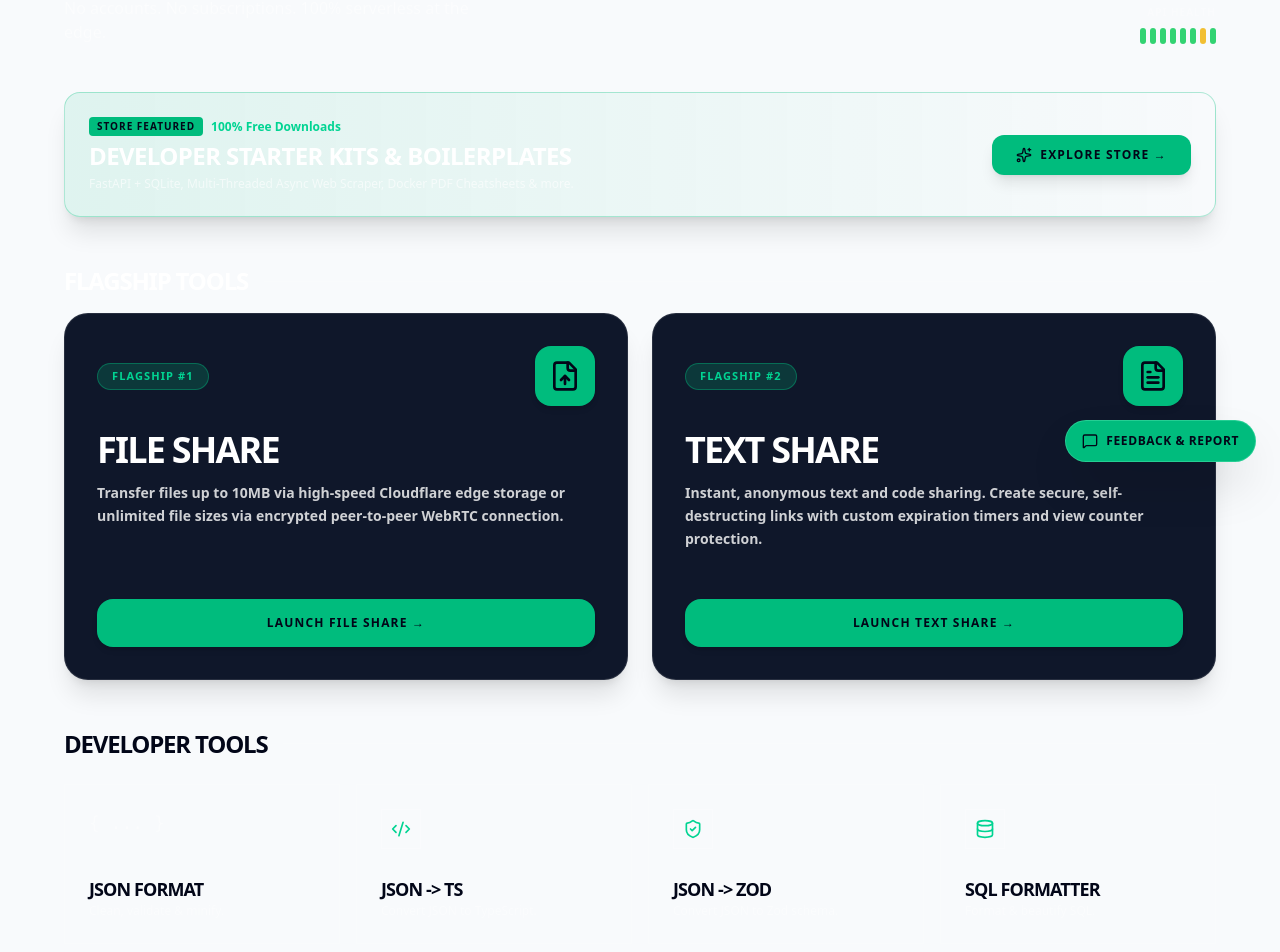
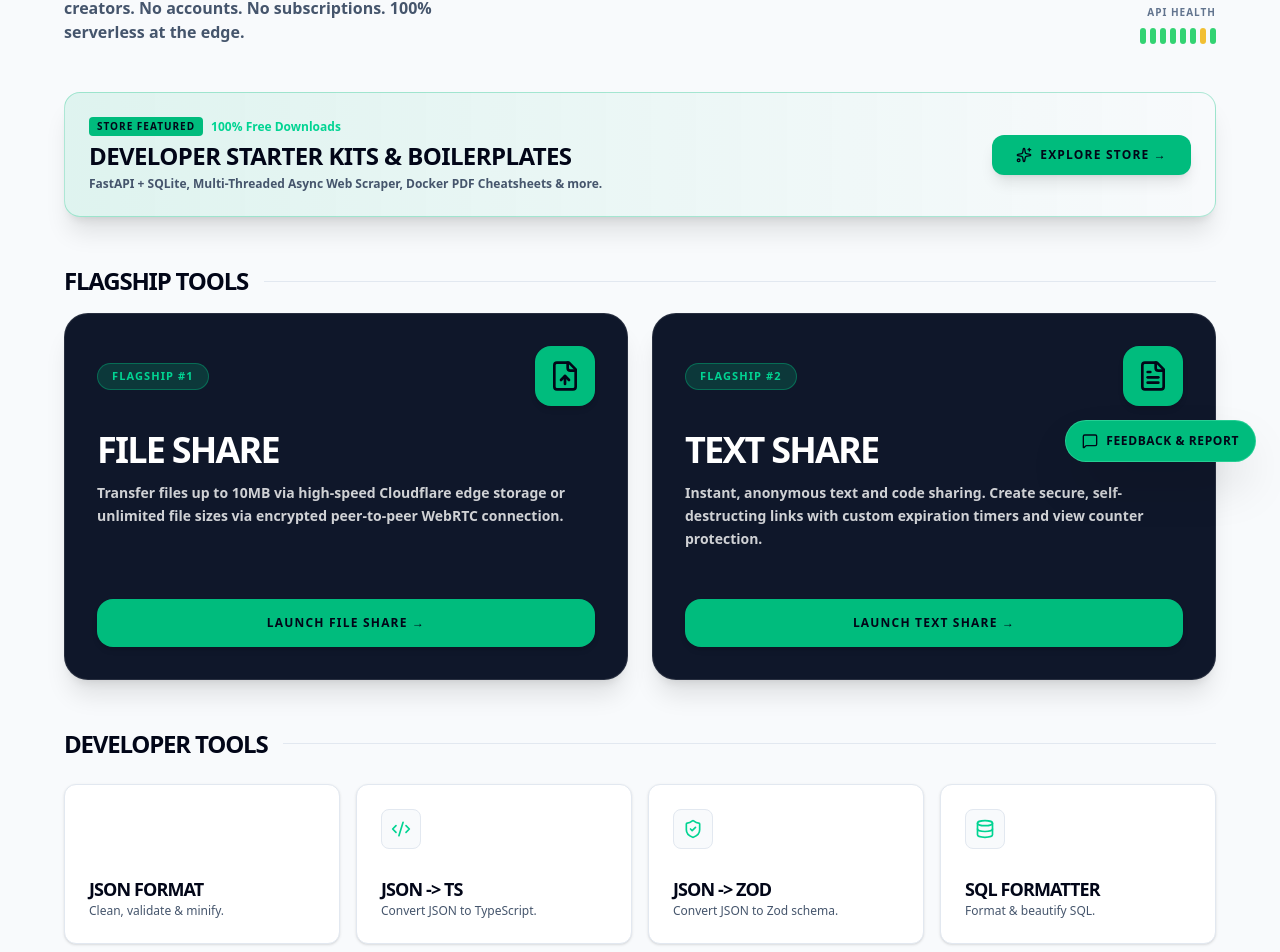
Before and after one commit to ariandesu/shareflow, a React (Vite) app: page / in a window 1280 px wide. Shown: the part 314-1266 px from the top of the page. Built offline with nearby package versions, Linux system fonts and the light colour scheme.

Commit message:
fix(hermes): complete 8-cycle light theme architecture overhaul across navbar, hero, tool grid, flagship cards, and developer gateway

```diff
--- a/src/components/Layout.tsx
+++ b/src/components/Layout.tsx
@@ -33,10 +33,16 @@ export function Layout() {
 
   useEffect(() => {
     if (isLightMode) {
+      document.documentElement.classList.add("light-theme");
+      document.documentElement.classList.remove("dark");
       document.body.classList.add("light-theme");
+      document.body.classList.remove("dark");
       localStorage.setItem("theme", "light");
     } else {
+      document.documentElement.classList.remove("light-theme");
+      document.documentElement.classList.add("dark");
       document.body.classList.remove("light-theme");
+      document.body.classList.add("dark");
       localStorage.setItem("theme", "dark");
     }
   }, [isLightMode]);
--- a/src/index.css
+++ b/src/index.css
@@ -2,7 +2,7 @@
 @plugin "@tailwindcss/typography";
 
 /* ==========================================================================
-   SHAREFLOW CLEAN THEME ENGINE ARCHITECTURE
+   SHAREFLOW CLEAN LIGHT THEME ENGINE ARCHITECTURE
    ========================================================================== */
 
 /* Dark Mode Base (Default) */
@@ -23,21 +23,30 @@ body.light-theme .bg-\[\#111\],
 body.light-theme .bg-\[\#0E0E0E\],
 body.light-theme .bg-\[\#131926\],
 body.light-theme .bg-slate-900,
-body.light-theme .bg-slate-950 {
+body.light-theme .bg-slate-950,
+body.light-theme .bg-black\/50,
+body.light-theme .bg-black\/20,
+body.light-theme .bg-white\/5,
+body.light-theme .bg-white\/10 {
   background-color: #FFFFFF !important;
   border-color: #CBD5E1 !important;
   color: #0F172A !important;
 }
 
-/* All Text in Light Mode (EXCEPT inside dark feature cards or dark buttons) */
+/* Light Theme Card Borders */
+body.light-theme .border-white\/10,
+body.light-theme .border-white\/20,
+body.light-theme .border-black\/10 {
+  border-color: #CBD5E1 !important;
+}
+
+/* Light Theme Typography Normalization */
 body.light-theme h1:not(.light-theme-dark-card *):not(.bg-slate-950 *):not(.bg-black *),
 body.light-theme h2:not(.light-theme-dark-card *):not(.bg-slate-950 *):not(.bg-black *),
 body.light-theme h3:not(.light-theme-dark-card *):not(.bg-slate-950 *):not(.bg-black *),
 body.light-theme h4:not(.light-theme-dark-card *):not(.bg-slate-950 *):not(.bg-black *),
 body.light-theme p:not(.light-theme-dark-card *):not(.bg-slate-950 *):not(.bg-black *),
 body.light-theme span:not(.light-theme-dark-card *):not(.bg-emerald-500 *):not(.bg-emerald-600 *):not(.bg-slate-950 *):not(.bg-black *),
-body.light-theme div:not(.light-theme-dark-card *):not(.bg-emerald-500 *):not(.bg-emerald-600 *):not(.bg-slate-950 *):not(.bg-black),
-body.light-theme a:not(.light-theme-dark-card *):not(.bg-emerald-500 *):not(.bg-emerald-600 *):not(.bg-slate-950 *):not(.bg-black),
 body.light-theme label {
   color: #0F172A !important;
 }
@@ -51,7 +60,7 @@ body.light-theme .text-white\/20 {
   color: #475569 !important;
 }
 
-/* SVG Stroke in Light Mode (Default for light backgrounds) */
+/* Light Theme Lucide SVG Stroke Rules */
 body.light-theme svg:not(.light-theme-dark-card *):not(button *):not(.bg-slate-950 *):not(.bg-black *):not(.bg-emerald-500 *):not(.bg-emerald-600 *) {
   stroke: #0F172A !important;
   color: #0F172A !important;
@@ -71,7 +80,7 @@ body.light-theme .bg-emerald-600 svg {
   color: #0F172A !important;
 }
 
-/* Explicit Pure White Text Protection for Flagship Dark Cards in Light Mode */
+/* Explicit Pure White Text Protection for Flagship Dark Cards */
 body.light-theme .light-theme-dark-card {
   background-color: #0F172A !important;
   color: #FFFFFF !important;
--- a/src/pages/Home.tsx
+++ b/src/pages/Home.tsx
@@ -457,13 +457,13 @@ export function Home() {
             initial={{ opacity: 0, y: 20 }}
             animate={{ opacity: 1, y: 0 }}
             transition={{ delay: 0.1 }}
-            className="text-white/50 max-w-md"
+            className="text-slate-600 dark:text-white/60 font-semibold max-w-md"
           >
             The high-performance toolkit for developers and creators. No accounts. No subscriptions. 100% serverless at the edge.
           </motion.p>
         </div>
         <div className="flex flex-col items-start md:items-end gap-2">
-          <span className="text-[10px] uppercase tracking-widest text-white/30 font-bold">API Health</span>
+          <span className="text-[10px] uppercase tracking-widest text-slate-500 dark:text-white/40 font-bold">API Health</span>
           <div className="flex gap-1 h-4">
             <div className="w-1.5 bg-green-500/80 rounded-full"></div>
             <div className="w-1.5 bg-green-500/80 rounded-full"></div>
@@ -494,8 +494,8 @@ export function Home() {
               </span>
               <span className="text-xs text-emerald-400 font-semibold">100% Free Downloads</span>
             </div>
-            <h3 className="text-2xl font-black uppercase tracking-tight text-white">Developer Starter Kits & Boilerplates</h3>
-            <p className="text-xs text-white/60">FastAPI + SQLite, Multi-Threaded Async Web Scraper, Docker PDF Cheatsheets & more.</p>
+            <h3 className="text-2xl font-black uppercase tracking-tight text-slate-950 dark:text-white">Developer Starter Kits & Boilerplates</h3>
+            <p className="text-xs text-slate-600 dark:text-white/60 font-semibold">FastAPI + SQLite, Multi-Threaded Async Web Scraper, Docker PDF Cheatsheets & more.</p>
           </div>
           <Link
             to="/products"
@@ -508,8 +508,8 @@ export function Home() {
         {/* FLAGSHIP SIDE-BY-SIDE HERO SECTION (FILE SHARE & TEXT SHARE) */}
         <div>
           <div className="flex items-center gap-4 mb-4">
-            <h2 className="text-2xl font-black uppercase tracking-tighter text-white">Flagship Tools</h2>
-            <div className="h-px bg-white/10 flex-1"></div>
+            <h2 className="text-2xl font-black uppercase tracking-tighter text-slate-950 dark:text-white">Flagship Tools</h2>
+            <div className="h-px bg-slate-200 dark:bg-white/10 flex-1"></div>
           </div>
 
           <div className="grid grid-cols-1 md:grid-cols-2 gap-6">
@@ -575,8 +575,8 @@ export function Home() {
         {["Developer", "Image", "PDF", "Utilities"].map((cat, catIdx) => (
           <div key={cat}>
             <div className="flex items-center gap-4 mb-6">
-              <h2 className="text-2xl font-black uppercase tracking-tighter">{cat} Tools</h2>
-              <div className="h-px bg-white/10 flex-1"></div>
+              <h2 className="text-2xl font-black uppercase tracking-tighter text-slate-950 dark:text-white">{cat} Tools</h2>
+              <div className="h-px bg-slate-200 dark:bg-white/10 flex-1"></div>
             </div>
             <div className="grid grid-cols-1 sm:grid-cols-2 lg:grid-cols-4 gap-4">
               {tools.filter(t => t.category === cat).map((tool, index) => (
@@ -588,11 +588,11 @@ export function Home() {
                 >
                   <Link
                     to={tool.href}
-                    className="block bg-white/5 border border-white/10 p-6 flex flex-col justify-between hover:bg-white/10 transition-all h-full min-h-[160px]"
+                    className="block bg-white dark:bg-white/5 border border-slate-200 dark:border-white/10 p-6 flex flex-col justify-between hover:border-emerald-500 transition-all h-full min-h-[160px] rounded-xl shadow-sm"
                   >
                     <div className="mb-4">
                       {React.isValidElement(tool.icon) && tool.icon.type !== 'div' ? (
-                        <div className="w-10 h-10 border border-white/20 flex items-center justify-center">
+                        <div className="w-10 h-10 border border-slate-200 dark:border-white/20 flex items-center justify-center rounded-lg bg-slate-50 dark:bg-transparent">
                           {tool.icon}
                         </div>
                       ) : (
@@ -600,8 +600,8 @@ export function Home() {
                       )}
                     </div>
                     <div>
-                      <h4 className="font-bold uppercase tracking-tighter text-lg">{tool.name}</h4>
-                      <p className="text-xs text-white/40">{tool.description}</p>
+                      <h4 className="font-bold uppercase tracking-tighter text-lg text-slate-950 dark:text-white">{tool.name}</h4>
+                      <p className="text-xs text-slate-600 dark:text-white/40 font-medium">{tool.description}</p>
                     </div>
                   </Link>
                 </motion.div>
@@ -615,14 +615,14 @@ export function Home() {
           initial={{ opacity: 0, scale: 0.95 }}
           animate={{ opacity: 1, scale: 1 }}
           transition={{ delay: 0.5 }}
-          className="bg-[#111] border-2 border-white/10 p-6 flex flex-col sm:flex-row items-start sm:items-center justify-between group gap-4 min-h-[160px] mt-4"
+          className="bg-white dark:bg-[#111] border-2 border-slate-200 dark:border-white/10 p-6 flex flex-col sm:flex-row items-start sm:items-center justify-between group gap-4 min-h-[160px] mt-4 rounded-2xl shadow-xl"
         >
           <div className="max-w-[100%] sm:max-w-[60%]">
-            <h4 className="font-bold uppercase tracking-tighter text-xl">Developer Gateway</h4>
-            <p className="text-xs text-white/40 mt-1">Build with ShareFlow — API keys, usage tracking, full REST API. Sign up and start integrating.</p>
+            <h4 className="font-bold uppercase tracking-tighter text-xl text-slate-950 dark:text-white">Developer Gateway</h4>
+            <p className="text-xs text-slate-600 dark:text-white/40 font-semibold mt-1">Build with ShareFlow — API keys, usage tracking, full REST API. Sign up and start integrating.</p>
           </div>
           <div className="flex flex-col items-start sm:items-end gap-3 w-full sm:w-auto">
-            <span className="text-[10px] text-white/20 font-mono">v1/api/live</span>
+            <span className="text-[10px] text-slate-500 dark:text-white/20 font-mono">v1/api/live</span>
             <Link to="/dev" className="px-5 py-2.5 bg-slate-950 text-white dark:bg-white dark:text-slate-950 text-xs font-black uppercase tracking-widest whitespace-nowrap hover:bg-emerald-600 hover:text-white transition-colors rounded-lg shadow-md">Sign In</Link>
           </div>
         </motion.div>
```
